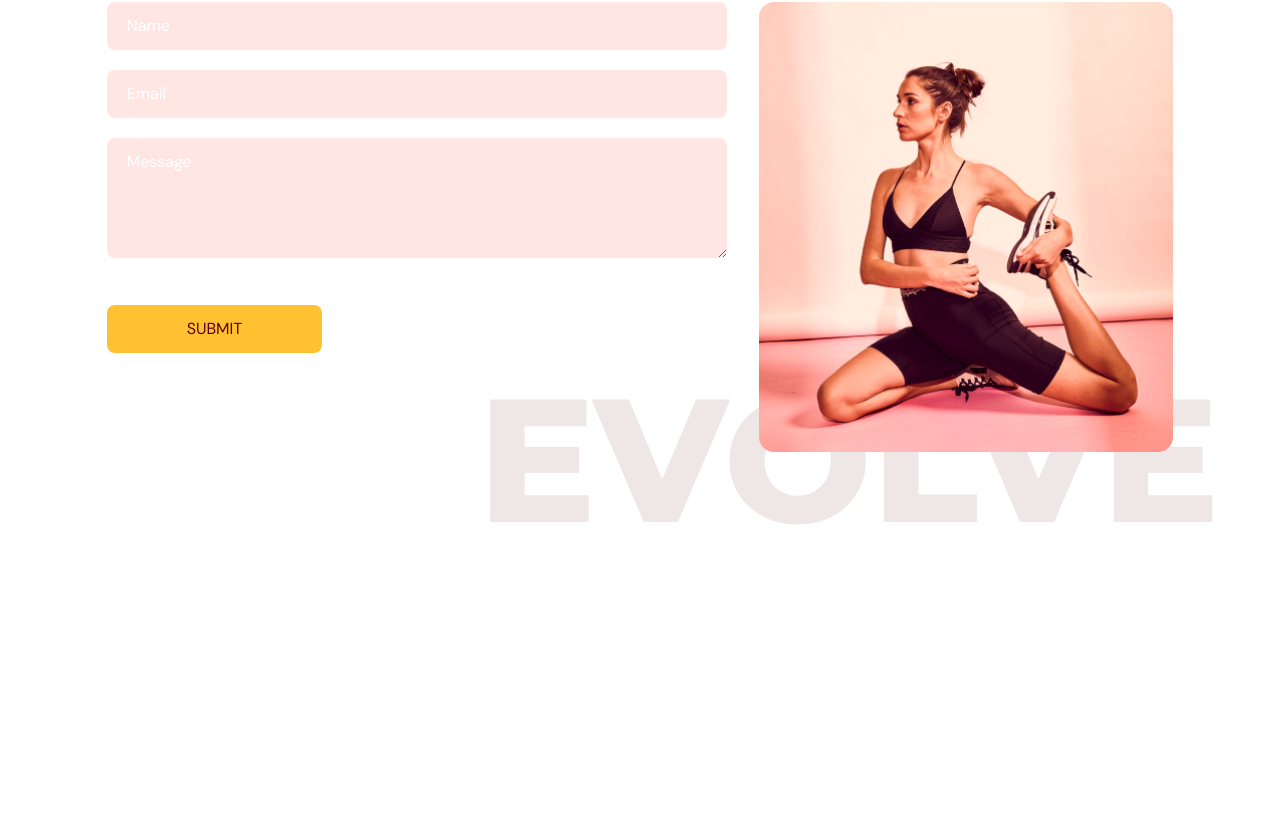
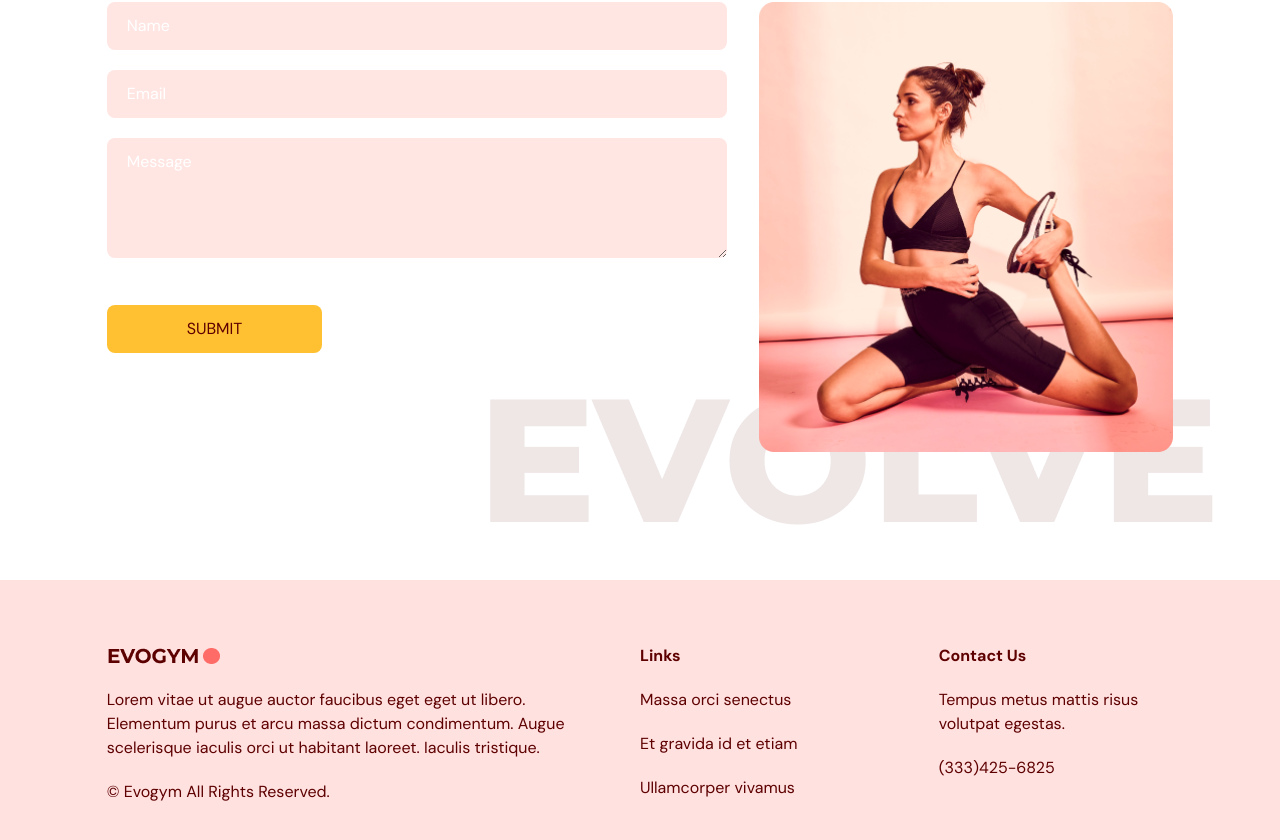
Before and after one commit to AhmidouA/Project_Gym, a React (Vite) app: page / in a window 1280 px wide. Shown: the part 3617-4457 px from the top of the page. Before the commit the page ends 4197 px from the top, so only its background shows below. Built offline with nearby package versions, Linux system fonts and the light colour scheme.

Commit message:
Footer Section HomePage Done

```diff
--- a/src/App.tsx
+++ b/src/App.tsx
@@ -3,6 +3,7 @@
 import Benefits from '@/scenes/benefits';
 import OurClasses from '@/scenes/ourClasses';
 import ContactUs from '@/scenes/contactUs';
+import Footer from '@/scenes/footer';
 import { useEffect, useState } from 'react';
 import { SelectedPage } from '@/shared/types';
 
@@ -40,6 +41,7 @@
       <Benefits setSelectedPage={setSelectedPage}/>
       <OurClasses setSelectedPage={setSelectedPage} />
       <ContactUs setSelectedPage={setSelectedPage} />
+      <Footer />
     </div>
 
   )
--- a/src/scenes/contactUs/index.tsx
+++ b/src/scenes/contactUs/index.tsx
@@ -3,6 +3,7 @@
 import { motion } from 'framer-motion';
 import ContactUsPageGraphic from "@/assets/ContactUsPageGraphic.png";
 import Htext from '@/shared/Htext';
+import {FormEvent} from 'react';
 
 
 
@@ -18,7 +19,7 @@
 
   const {register, trigger, formState:{ errors }} = useForm()
 
-  const onSubmit =async (e: any) => {
+  const onSubmit = async (e:  FormEvent<HTMLFormElement>): Promise<void> => {
     const isValid = await trigger();
     if(!isValid) {
       e.preventDefault();
--- /dev/null
+++ b/src/scenes/footer/index.tsx
@@ -0,0 +1,34 @@
+
+import Logo from '@/assets/Logo.png'
+
+
+const Footer = () => {
+  return (
+        <footer className="bg-primary-100 py-16">
+          <div className="justify-content mx-auto w-5/6 gap-16 md:flex">
+            <div className="mt-16 basis-1/2 md:mt-0">
+              <img alt="logo" src={Logo} />
+              <p className="my-5">
+                Lorem vitae ut augue auctor faucibus eget eget ut libero. Elementum
+                purus et arcu massa dictum condimentum. Augue scelerisque iaculis
+                orci ut habitant laoreet. Iaculis tristique.
+              </p>
+              <p>© Evogym All Rights Reserved.</p>
+            </div>
+            <div className="mt-16 basis-1/4 md:mt-0">
+              <h4 className="font-bold">Links</h4>
+              <p className="my-5">Massa orci senectus</p>
+              <p className="my-5">Et gravida id et etiam</p>
+              <p>Ullamcorper vivamus</p>
+            </div>
+            <div className="mt-16 basis-1/4 md:mt-0">
+              <h4 className="font-bold">Contact Us</h4>
+              <p className="my-5">Tempus metus mattis risus volutpat egestas.</p>
+              <p>(333)425-6825</p>
+            </div>
+          </div>
+        </footer>
+      );
+    }
+
+export default Footer;
```
